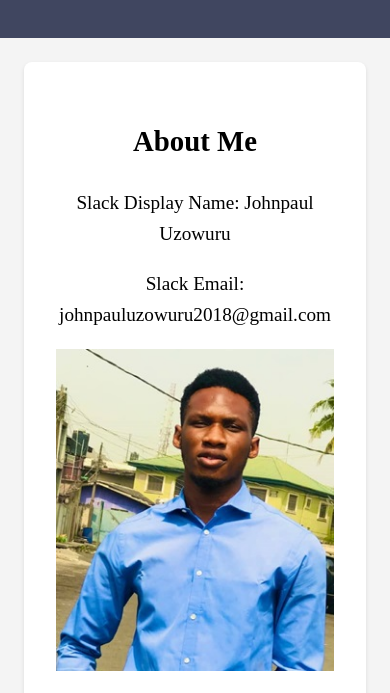
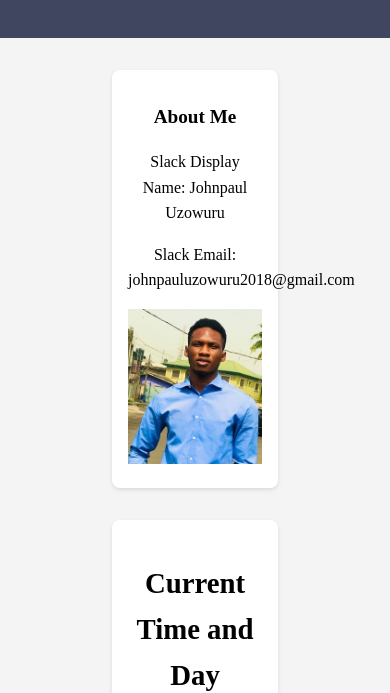
Before and after one commit to uzo-john/MY-Blog, a plain HTML site: page index.html in a window 390 px wide. Shown: the part 168-861 px from the top of the page. Drawn offline with Linux system fonts and the light colour scheme.

Commit message:
task done

```diff
--- a/blog.css
+++ b/blog.css
@@ -76,8 +76,8 @@ a:hover {
 /* Mobile (max-width: 435px) */
 @media (max-width: 435px) {
     section {
-        margin: 1.5rem;
-        padding: 2rem;
+        margin: 1git rem;
+        padding: 1rem;
     }
     .about {
         position: relative;
@@ -85,7 +85,10 @@ a:hover {
         left: 0;
     }
     .about h1 {
-        font-size: 1.5em;
+        font-size: 1.2rem;
+    }
+    .about p{
+        font-size: 1rem;
     }
     section img {
         position: relative;
```
